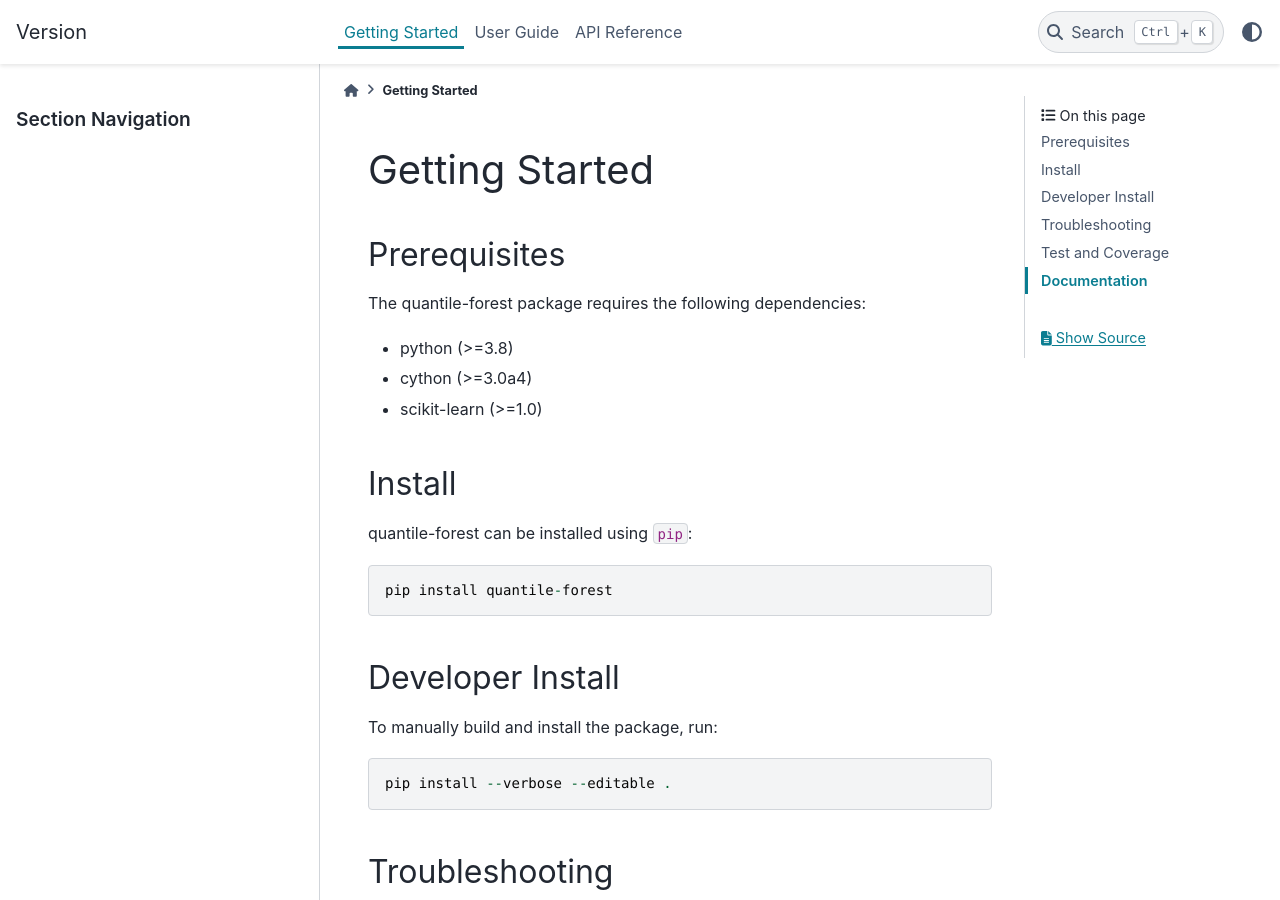
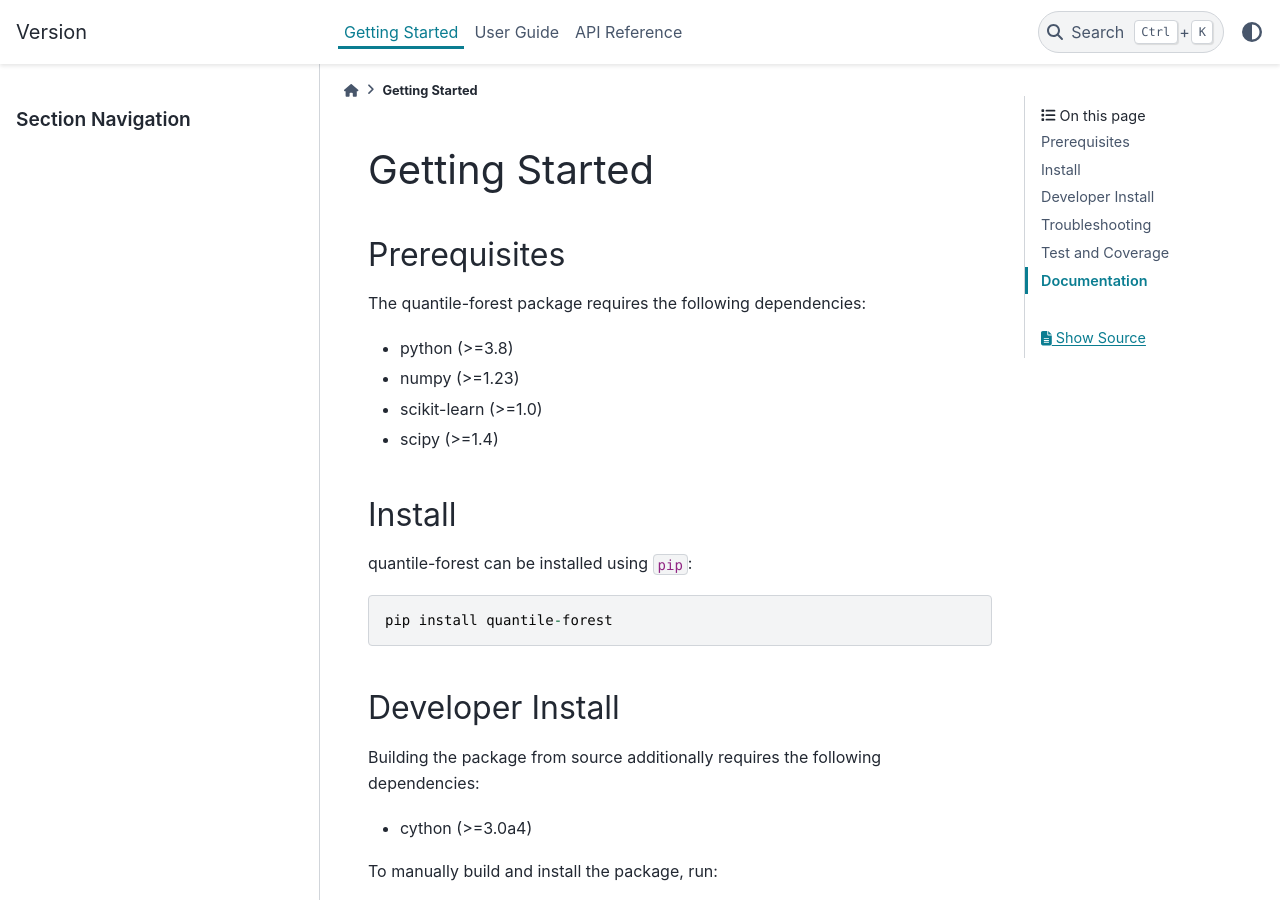
Before and after one commit to zillow/quantile-forest, a Sphinx documentation site: the page built from docs/install.rst, in a window 1280 px wide and 900 px high. Built offline with Sphinx 7.4.7 and the PyData theme 0.15.4, drawn with Linux system fonts in a browser that asks for light colours; pages that are not in the unit, such as notebooks, are missing from menus; the version number could not be read and is left out.

Commit message:
Update install.rst

```diff
--- a/docs/install.rst
+++ b/docs/install.rst
@@ -8,8 +8,9 @@ Prerequisites
 The quantile-forest package requires the following dependencies:
 
 * python (>=3.8)
-* cython (>=3.0a4)
+* numpy (>=1.23)
 * scikit-learn (>=1.0)
+* scipy (>=1.4)
 
 Install
 =======
@@ -20,6 +21,10 @@ quantile-forest can be installed using `pip`::
 
 Developer Install
 =================
+
+Building the package from source additionally requires the following dependencies:
+
+* cython (>=3.0a4)
 
 To manually build and install the package, run::
 
```
